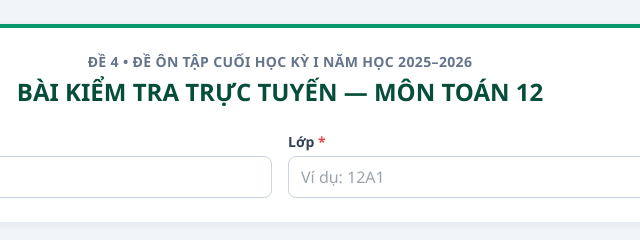
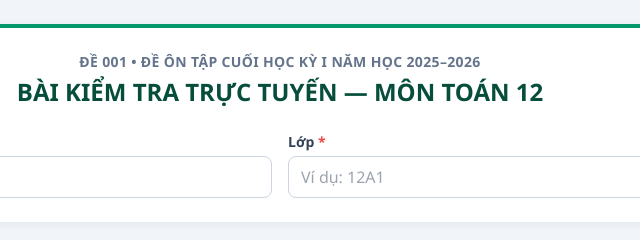
Before and after one commit to sanhqn/THI-KY-I, a plain HTML site: page L12-CK1-001.html in a window 1280 px wide. Shown: the top 240 px of the page, 360-1000 px from the left. Drawn offline with nearby package versions, Linux system fonts and the light colour scheme.

Commit message:
Update L12-CK1-001.html

```diff
--- a/L12-CK1-001.html
+++ b/L12-CK1-001.html
@@ -31,7 +31,7 @@
     <div class="card p-6 border-t-4 border-emerald-600">
       <div class="text-center">
         <p class="text-xs sm:text-sm font-semibold uppercase tracking-wide text-slate-500">
-          Đề 4 • Đề Ôn Tập Cuối Học Kỳ I Năm Học 2025–2026
+          Đề 001 • Đề Ôn Tập Cuối Học Kỳ I Năm Học 2025–2026
         </p>
         <h1 class="text-xl sm:text-2xl font-bold text-emerald-900 mt-1">
           BÀI KIỂM TRA TRỰC TUYẾN — MÔN TOÁN 12
```
